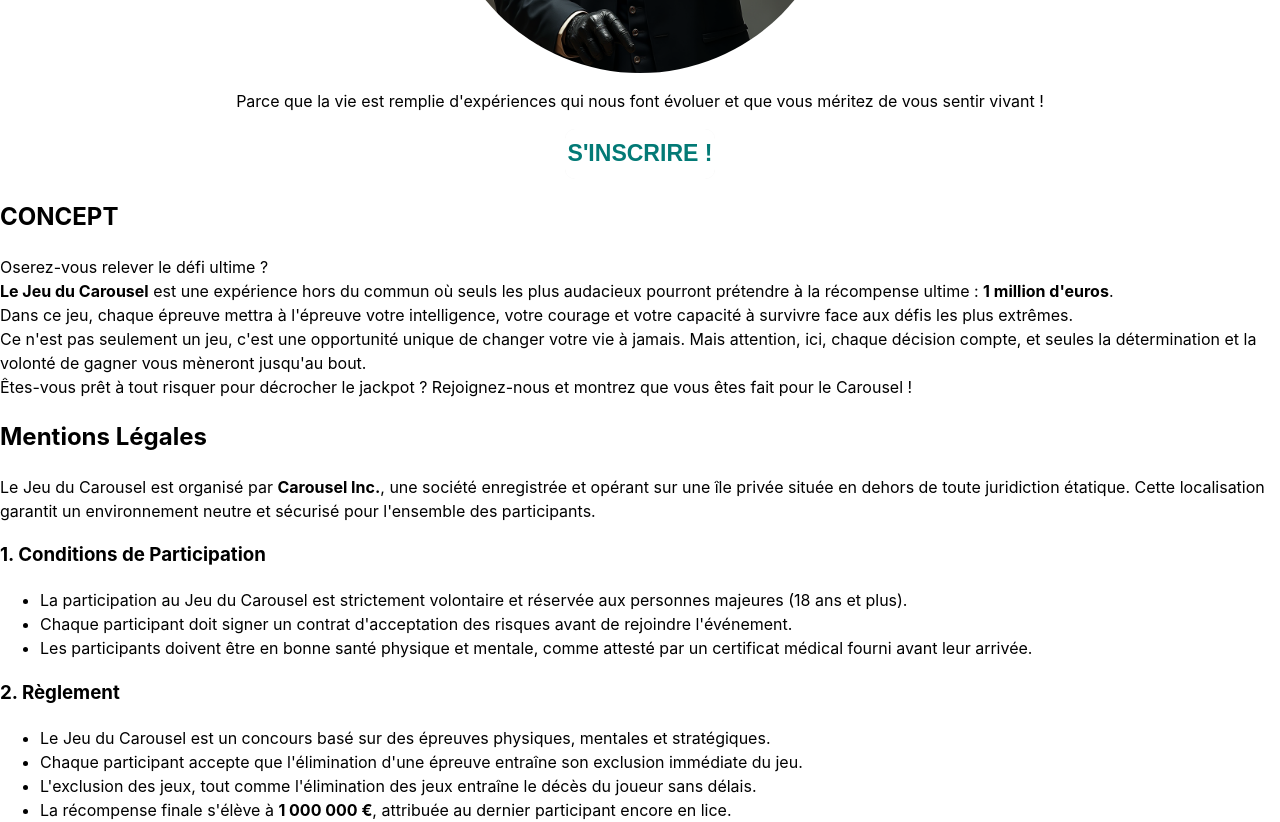
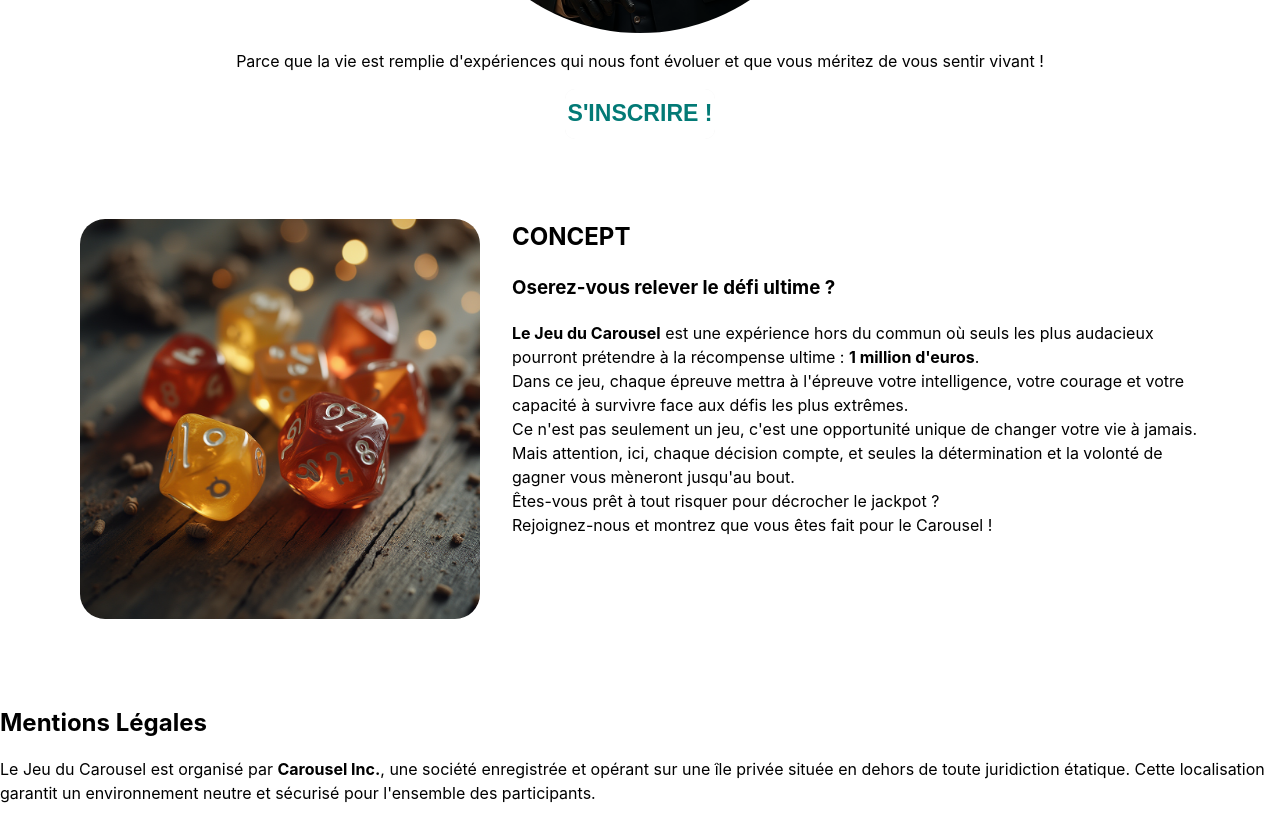
Before and after one commit to ThisIsHowVillainsAreMade/CarouselInc, a React (Vite) app: page / in a window 1280 px wide. Shown: the part 620-1442 px from the top of the page. Built offline with nearby package versions, Linux system fonts and the light colour scheme.

Commit message:
work on about structure

```diff
--- a/src/components/About.jsx
+++ b/src/components/About.jsx
@@ -1,16 +1,23 @@
 import "./About.scss";
+import Dices from "../assets/images/dices_dbyd8j0oz8721dfofxhi_2.png"
 
 export default function About() {
   return (
     <section className="aboutSection">
+        <div>
+            <img src={Dices} alt="dés" />
+        </div>
+        <div>
         <h2>CONCEPT</h2>
+        <h3>Oserez-vous relever le défi ultime ? </h3>
         <p>
-        Oserez-vous relever le défi ultime ?
-        <br /><strong>Le Jeu du Carousel</strong> est une expérience hors du commun où seuls les plus audacieux pourront prétendre à la récompense ultime : <strong>1 million d&apos;euros</strong>.
+        <strong>Le Jeu du Carousel</strong> est une expérience hors du commun où seuls les plus audacieux pourront prétendre à la récompense ultime : <strong>1 million d&apos;euros</strong>.
         <br />Dans ce jeu, chaque épreuve mettra à l&apos;épreuve votre intelligence, votre courage et votre capacité à survivre face aux défis les plus extrêmes.
         <br />Ce n&apos;est pas seulement un jeu, c&apos;est une opportunité unique de changer votre vie à jamais. Mais attention, ici, chaque décision compte, et seules la détermination et la volonté de gagner vous mèneront jusqu&apos;au bout.
-        <br />Êtes-vous prêt à tout risquer pour décrocher le jackpot ? Rejoignez-nous et montrez que vous êtes fait pour le Carousel !
+        <br />Êtes-vous prêt à tout risquer pour décrocher le jackpot ?
+        <br />Rejoignez-nous et montrez que vous êtes fait pour le Carousel !
       </p>
+      </div>
     </section>
   );
 }
--- a/src/components/About.scss
+++ b/src/components/About.scss
@@ -0,0 +1,12 @@
+.aboutSection {
+    display: flex;
+    padding: 5rem;
+    gap: 2rem;
+    }
+    img {
+        height: 50svh;
+        border-radius: 25px;
+    }
+    h2 {
+        margin: 0;
+    }
```
